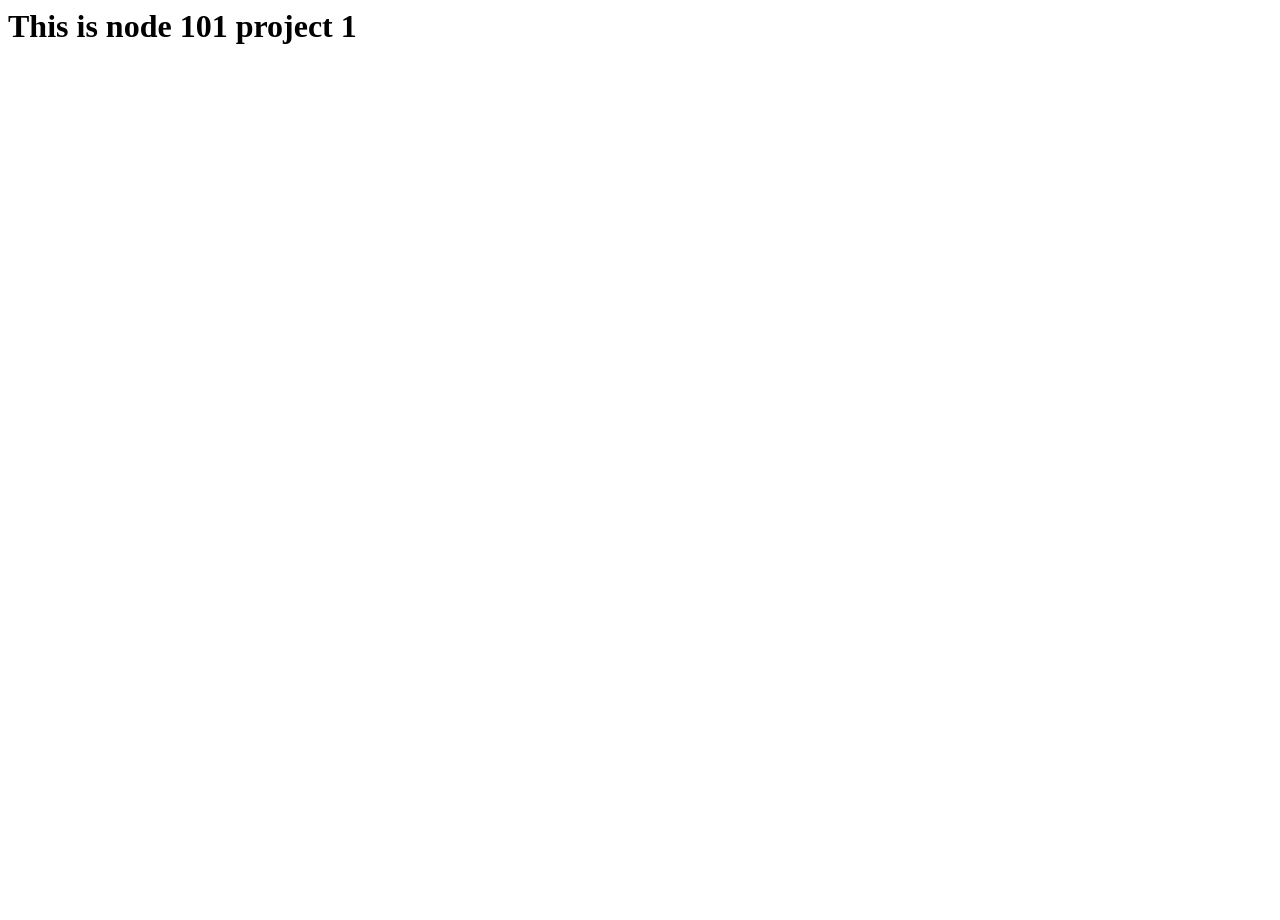
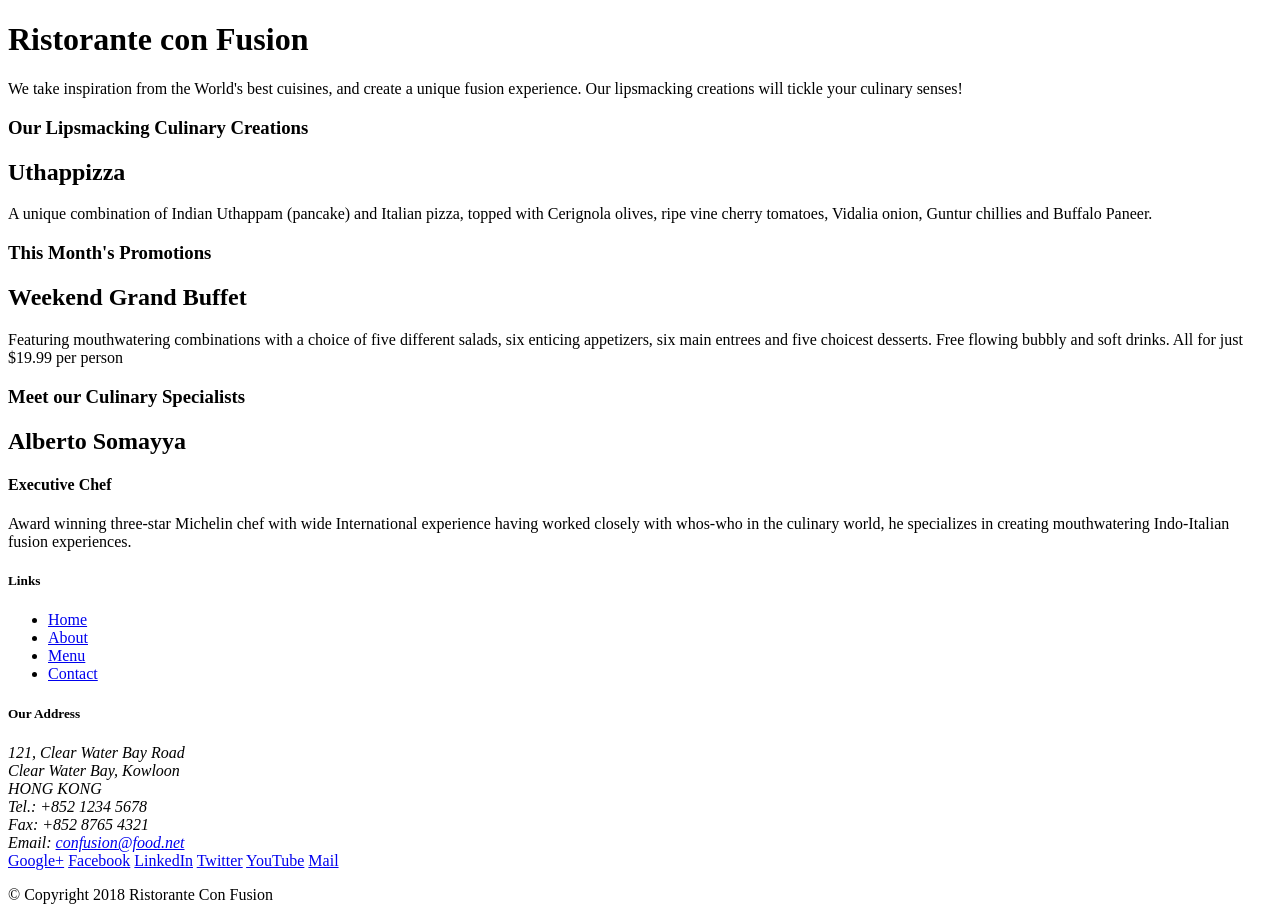
Before and after one commit to Gaunish/Node.js-101, a website: page index.html in a window 1280 px wide. Before the commit the page ends 800 px from the top, so only its background shows below. Drawn offline with Linux system fonts and the light colour scheme.

Commit message:
Bootstrap + node.js

```diff
--- a/index.html
+++ b/index.html
@@ -1,8 +1,101 @@
-<html>
-    <head>
-        <title> Node 101</title>
-        <body>
-            <h1>This is node 101 project 1</h1>
-        </body>
-    </head>
+<!DOCTYPE html>
+<html lang="en">
+
+<head>
+    <title>Ristorante Con Fusion</title>
+</head>
+
+<body>
+
+    <header>
+        <div>
+            <div>
+                <div>
+                    <h1>Ristorante con Fusion</h1>
+                    <p>We take inspiration from the World's best cuisines, and create a unique fusion experience. Our lipsmacking creations will tickle your culinary senses!</p>
+                </div>
+                <div>
+                </div>
+            </div>
+        </div>
+    </header>
+
+    <div>
+        <div>
+            <div>
+                <h3>Our Lipsmacking Culinary Creations</h3>
+            </div>
+            <div>
+                <h2>Uthappizza</h2>
+                <p>A unique combination of Indian Uthappam (pancake) and Italian pizza, topped with Cerignola olives, ripe vine cherry tomatoes, Vidalia onion, Guntur chillies and Buffalo Paneer.</p>
+            </div>
+        </div>
+
+
+        <div>
+            <div>
+                <h3>This Month's Promotions</h3>
+            </div>
+            <div>
+                <h2>Weekend Grand Buffet</h2>
+                <p>Featuring mouthwatering combinations with a choice of five different salads, six enticing appetizers, six main entrees and five choicest desserts. Free flowing bubbly and soft drinks. All for just $19.99 per person </p>
+            </div>
+        </div>
+
+        <div>
+            <div>
+                <h3>Meet our Culinary Specialists</h3>
+            </div>
+            <div>
+                <h2>Alberto Somayya</h2>
+                <h4>Executive Chef</h4>
+                <p>Award winning three-star Michelin chef with wide International experience having worked closely with whos-who in the culinary world, he specializes in creating mouthwatering Indo-Italian fusion experiences. </p>
+            </div>
+        </div>
+    </div>
+
+    <footer>
+        <div>
+            <div>
+                <div>
+                    <h5>Links</h5>
+                    <ul>
+                        <li><a href="#">Home</a></li>
+                        <li><a href="#">About</a></li>
+                        <li><a href="#">Menu</a></li>
+                        <li><a href="#">Contact</a></li>
+                    </ul>
+                </div>
+                <div>
+                    <h5>Our Address</h5>
+                    <address>
+		              121, Clear Water Bay Road<br>
+		              Clear Water Bay, Kowloon<br>
+		              HONG KONG<br>
+		              Tel.: +852 1234 5678<br>
+		              Fax: +852 8765 4321<br>
+		              Email: <a href="mailto:confusion@food.net">confusion@food.net</a>
+		           </address>
+                </div>
+                <div>
+                    <div>
+                        <a href="http://google.com/+">Google+</a>
+                        <a href="http://www.facebook.com/profile.php?id=">Facebook</a>
+                        <a href="http://www.linkedin.com/in/">LinkedIn</a>
+                        <a href="http://twitter.com/">Twitter</a>
+                        <a href="http://youtube.com/">YouTube</a>
+                        <a href="mailto:">Mail</a>
+                    </div>
+                </div>
+           </div>
+           <div>
+                <div>
+                    <p>© Copyright 2018 Ristorante Con Fusion</p>
+                </div>
+           </div>
+        </div>
+    </footer>
+
+</body>
+
 </html>
```
Also changed, not shown: package.json (+4 -12 lines), 1 other file.
